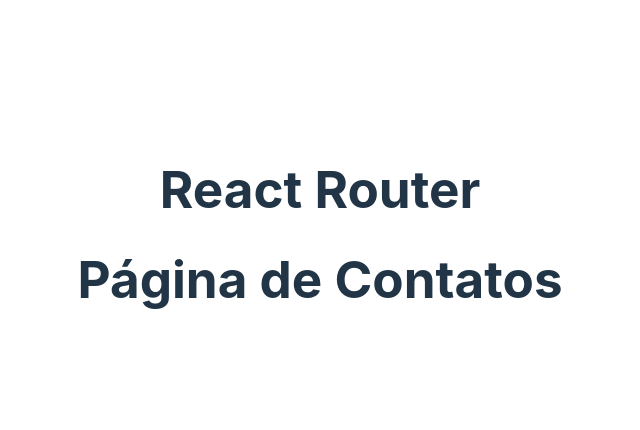
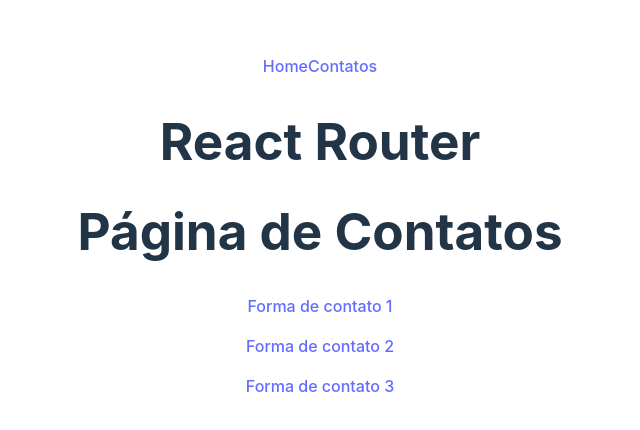
Before and after one commit to dimascapelari/React-Router, a React (Vite) app: page /contact in a window 1280 px wide. Shown: the part 166-596 px from the top of the page, without its empty margins (320-960 px from the left). Built offline with nearby package versions, Linux system fonts and the light colour scheme.

Commit message:
Rotas aninhadas - dynamic routes

```diff
--- a/src/App.jsx
+++ b/src/App.jsx
@@ -4,9 +4,13 @@
 // (onde colocar Outlet será onde o conteúdo do router será executado)
 import { Outlet } from "react-router-dom";
 
+// 4 - navegando entre páginas
+import Navbar from "./components/Navbar";
+
 function App() {
   return (
     <div className="App">
+      <Navbar />
       <h1>React Router</h1>
       <Outlet />
     </div>
--- /dev/null
+++ b/src/components/Navbar.jsx
@@ -0,0 +1,12 @@
+import { Link } from "react-router-dom";
+
+const Navbar = () => {
+  return (
+    <nav>
+      <Link to="/">Home</Link>
+      <Link to="/contact">Contatos</Link>
+    </nav>
+  );
+};
+
+export default Navbar;
--- a/src/routes/Contact.jsx
+++ b/src/routes/Contact.jsx
@@ -1,9 +1,19 @@
-import React from "react";
+import { Link } from "react-router-dom";
 
 const Contact = () => {
   return (
     <div>
       <h1>Página de Contatos</h1>
+      {/* 5 - nested routes */}
+      <p>
+        <Link to="/contact/1">Forma de contato 1</Link>
+      </p>
+      <p>
+        <Link to="/contact/2">Forma de contato 2</Link>
+      </p>
+      <p>
+        <Link to="/contact/3">Forma de contato 3</Link>
+      </p>
     </div>
   );
 };
--- /dev/null
+++ b/src/routes/ContactDetails.jsx
@@ -0,0 +1,13 @@
+import { useParams } from "react-router-dom";
+
+const ContactDetails = () => {
+  const { id } = useParams();
+
+  return (
+    <div>
+      <h1>Exibindo mais informações do contato: {id}</h1>
+    </div>
+  );
+};
+
+export default ContactDetails;
--- a/src/routes/Home.jsx
+++ b/src/routes/Home.jsx
@@ -3,7 +3,7 @@
 const Home = () => {
   return (
     <div>
-      <h1>Página Home</h1>
+      <h1>Home</h1>
     </div>
   );
 };
```
Also changed, not shown: src/main.jsx (+7 -0 lines).
